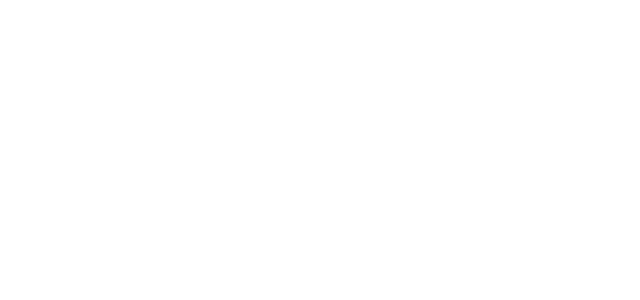
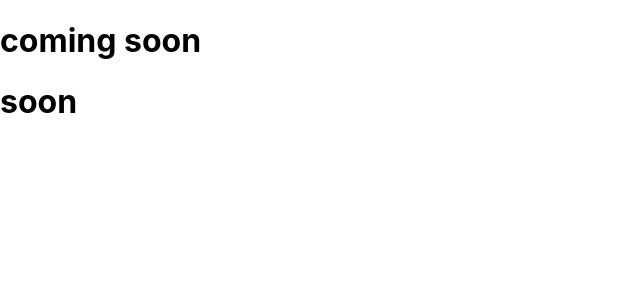
Before and after one commit to Anchorite1001/Ken-air-client, a React (Create React App) app: page / in a window 1280 px wide. Shown: the top 300 px of the page, without its empty margins (0-640 px from the left). Built offline with nearby package versions, Linux system fonts and the light colour scheme.

Commit message:
trents crap

```diff
--- a/src/components/App.js
+++ b/src/components/App.js
@@ -1,9 +1,12 @@
 import axios from 'axios'
+import Login from './Login'
+import Nav from './Nav'
 
 function App() {
   return (
     <div className="App">
-
+      <Login/>
+      <Nav/>
     </div>
   );
 }
--- /dev/null
+++ b/src/components/Login.js
@@ -0,0 +1,13 @@
+import React, {Component} from 'react';
+
+class Login extends Component {
+  render() {
+    return(
+      <div>
+        <h1>coming soon</h1>
+      </div>
+    )
+  };
+}
+
+export default Login;
--- /dev/null
+++ b/src/components/Nav.js
@@ -0,0 +1,13 @@
+import React, {Component} from 'react';
+
+class Nav extends Component {
+  render(){
+    return(
+      <div>
+        <h1> soon</h1>
+      </div>
+    )
+  };
+}
+
+export default Nav;
```
Also changed, not shown: 1 other file (tests, documents, lock files or other folders).
